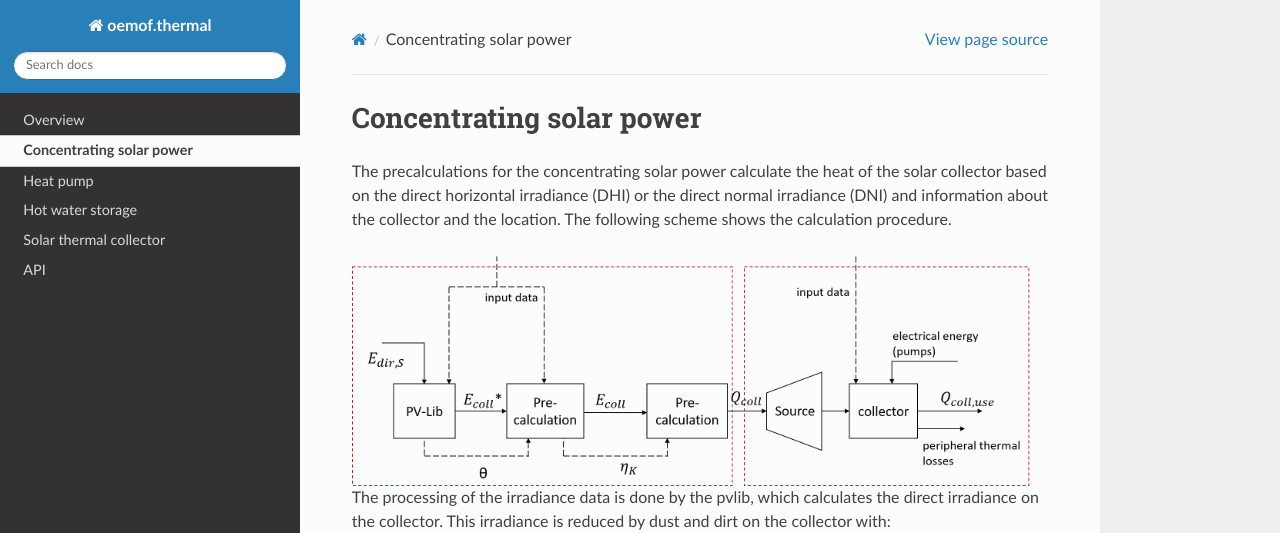
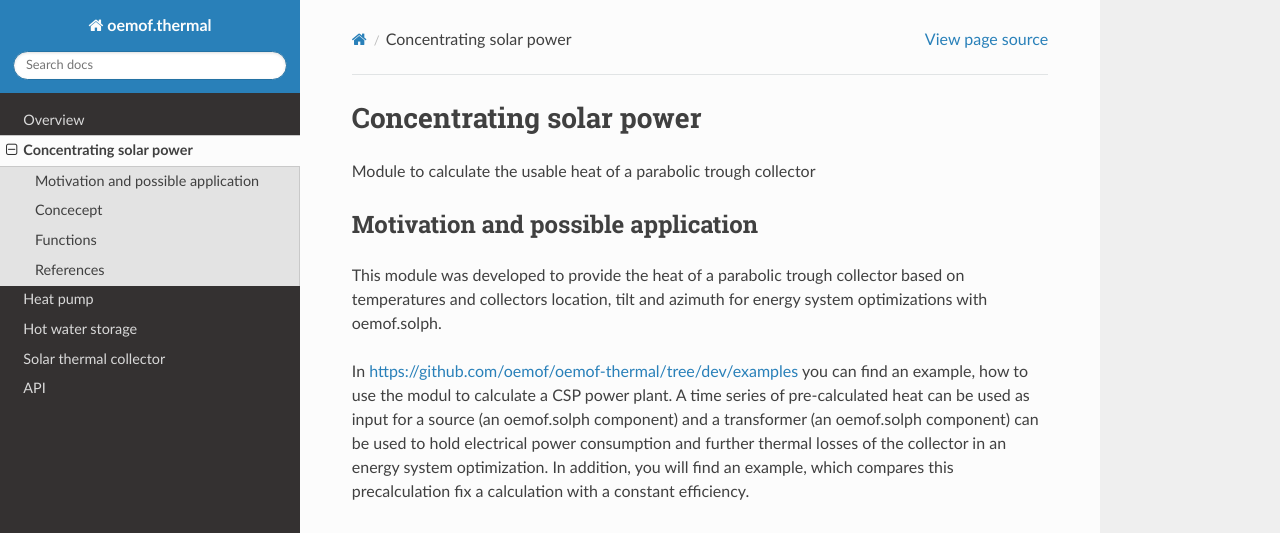
Before and after one commit to oemof/oemof-thermal, a Sphinx documentation site: the page built from docs/concentrating_solar_power.rst, in a window 1280 px wide and 1400 px high. Shown: the top 533 px of the window. Built offline with Sphinx 7.4.7 and the Read the Docs theme 2.0.0, drawn with Linux system fonts in a browser that asks for light colours; formulas are drawn with MathJax 3; some of the changed text lies outside the part shown.

Commit message:
Add subsections to the docu

```diff
--- a/docs/concentrating_solar_power.rst
+++ b/docs/concentrating_solar_power.rst
@@ -3,6 +3,28 @@
 ~~~~~~~~~~~~~~~~~~~~~~~~~
 Concentrating solar power
 ~~~~~~~~~~~~~~~~~~~~~~~~~
+
+Module to calculate the usable heat of a parabolic trough collector
+
+Motivation and possible application
+___________________________________
+
+This module was developed to provide the heat of a parabolic trough collector
+based on temperatures and collectors location, tilt and azimuth for energy
+system optimizations with oemof.solph.
+
+In
+https://github.com/oemof/oemof-thermal/tree/dev/examples
+you can find an example, how to use the modul to calculate a CSP power plant.
+A time series of pre-calculated heat can be used as input for a source
+(an oemof.solph component) and a transformer (an oemof.solph component) can be
+used to hold electrical power consumption and further thermal losses of the
+collector in an energy system optimization.
+In addition, you will find an example, which compares this precalculation fix a
+calculation with a constant efficiency.
+
+Concecept
+_________
 
 The precalculations for the concentrating solar power calculate the heat of the
 solar collector based on the direct horizontal irradiance (DHI) or the direct
@@ -18,19 +40,19 @@ The processing of the irradiance data is done by the pvlib, which calculates
 the direct irradiance on the collector. This irradiance is reduced by dust and
 dirt on the collector with:
 
-.. include:: ../src/oemof/thermal/CSP.py
+.. include:: ../src/oemof/thermal/concentrating_solar_power.py
   :start-after:  calc_collector_irradiance_equation:
   :end-before: Parameters
 
 The efficiency of the collector is calculated with
 
-.. include:: ../src/oemof/thermal/CSP.py
+.. include:: ../src/oemof/thermal/concentrating_solar_power.py
   :start-after:  calc_eta_c_equation:
   :end-before: Parameters
 
 with
 
-.. include:: ../src/oemof/thermal/CSP.py
+.. include:: ../src/oemof/thermal/concentrating_solar_power.py
   :start-after:  calc_iam_equation:
   :end-before: Parameters
 
@@ -38,16 +60,19 @@ with
 In the end, the irradiance on the collector is multiplied with the efficiency
 to get the collectors heat.
 
-.. include:: ../src/oemof/thermal/CSP.py
+.. include:: ../src/oemof/thermal/concentrating_solar_power.py
   :start-after:  csp_precalc_equation:
   :end-before: functions used
 
 The three values :math:`Q_{coll}`, :math:`\eta_C` and :math:`E_{coll}` are
 returned. Losses, which occur after the heat absorption in the collector
-(e.g. losses in pipes) have to be taken into account in the component, which
-uses the precalculation (see the example).
+(e.g. losses in pipes) have to be taken into account in a later step
+(see the example).
 
-The following table shows the variables used in the precalculation:
+Functions
+_________
+
+These arguments are used in the formulas of the function:
 
     ========================= =================================================== ===========
     symbol                    argument                                            explanation
@@ -80,6 +105,13 @@ The following table shows the variables used in the precalculation:
 
     ========================= =================================================== ===========
 
+Please see the API for all Parameters, which have to be provided, also the ones
+which are not part of the described formulas.
+The needed dataframe must hold columns for a date, the ambient temperature and
+the irradiance. Depending on method, this must be the horizontal direct
+irradiance or the direct normal irradiance. There are parameters to define,
+which are the column names.
+
 .. code-block:: python
 
     data_precalc = csp_precalc(
@@ -98,3 +130,11 @@ this function in comparison to the heat calculated with a fix efficiency.
    :width: 100 %
    :alt: compare_precalculations.png
    :align: center
+
+References
+__________
+
+
+.. include:: ../src/oemof/thermal/concentrating_solar_power.py
+  :start-after: Reference**
+  :end-before: """
```
